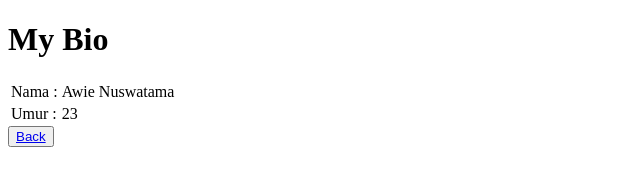
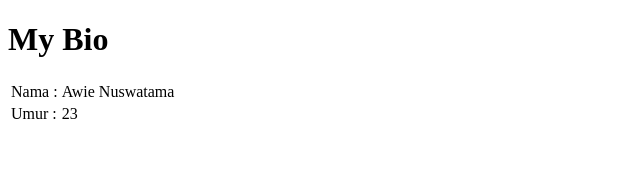
Before and after one commit to Awienski/awienski.github.io, a plain HTML site: page biodata.html in a window 1280 px wide. Shown: the whole page, without its empty margins (0-640 px from the left). Drawn offline with Linux system fonts and the light colour scheme.

Commit message:
kasih komentar ke button

```diff
--- a/biodata.html
+++ b/biodata.html
@@ -18,6 +18,6 @@
             <td>23</td>
         </tr>
     </table>
-    <button style="color: blue;"><a href="awienski.github.io">Back</a></button>
+    <!-- <button style="color: blue;"><a href="awienski.github.io">Back</a></button> -->
 </body>
 </html>
```
